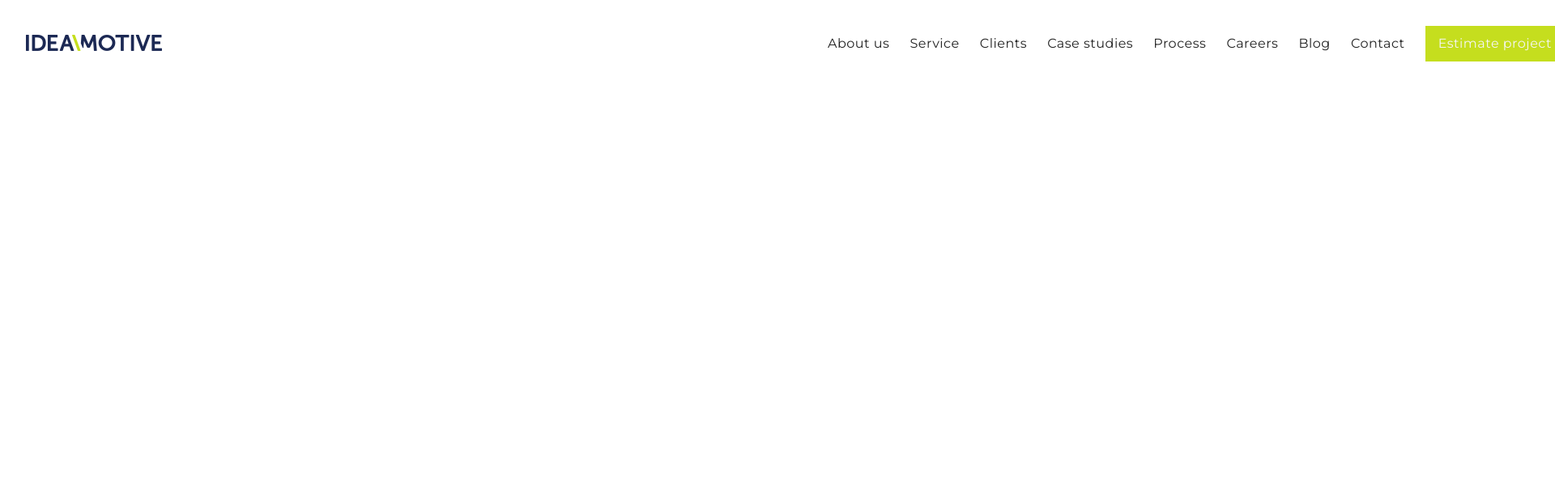
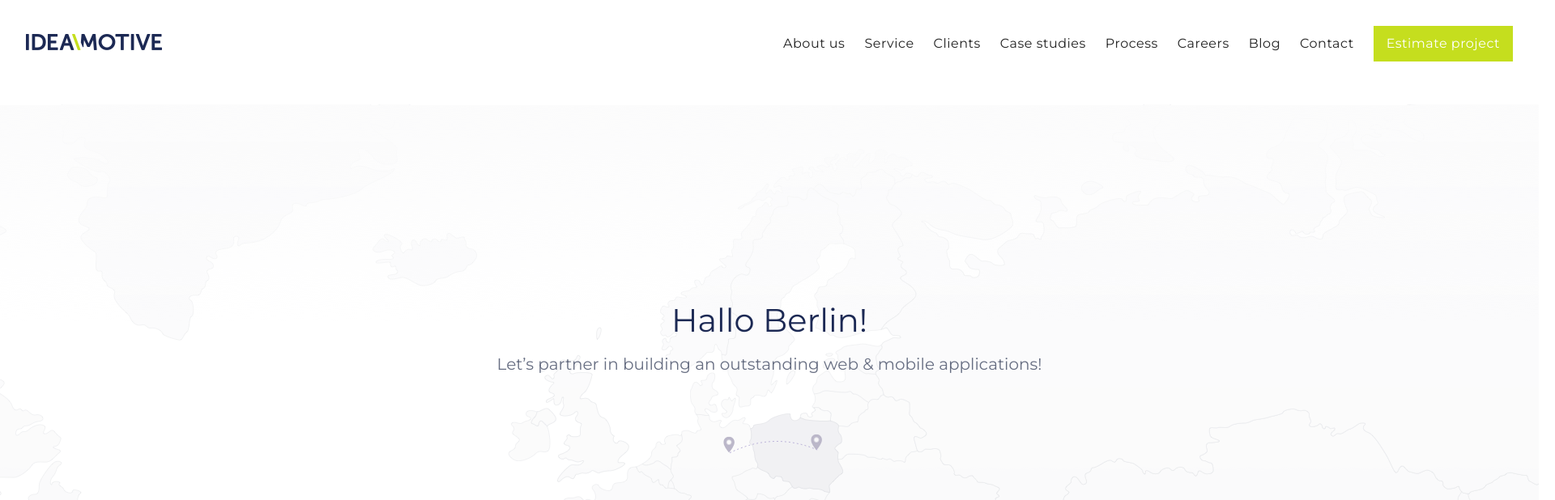
Before and after one commit to konradizowski/IdeaMotive---zadanie-testowe-2, a website: page index.html in a window 1280 px wide. Shown: the top 618 px of the page at 81% size, 1920 px wide, since content can reach past the window. Drawn offline with Linux system fonts and the light colour scheme.

Commit message:
map section

```diff
--- a/index.html
+++ b/index.html
@@ -11,7 +11,7 @@
 
     <header class="page-header">
         <div class="page-header__box">
-        <div class="page-header__box--logo-box">
+            <div class="page-header__box--logo">
                 <img src="img/logo_im_dark.png">
             </div>
             <nav class="page-header__box--menu">
@@ -27,5 +27,22 @@
             </nav>
         </div>
     </header>
+    <section class="map-section">
+        <div class="container map-section__component">
+            <div class="col-8 map-section__component--mega">Hallo Berlin!</div>
+            <div class="col-8 map-section__component--partner">Let’s partner in building an outstanding web & mobile applications!</div>
+        </div>
+        <div class="container map-section__data">
+            <div class="col-2"
+
+        </div>
+    </section>
+
+    <footer class="page-footer">
+        <div class="page-footer__box">
+
+
+        </div>
+    </footer>
 </body>
 </html>
--- a/scss/main.scss
+++ b/scss/main.scss
@@ -2,3 +2,5 @@
 
 @import "modules/layout";
 @import "modules/header";
+@import "modules/footer";
+@import "modules/map-section";
--- /dev/null
+++ b/scss/modules/footer.scss
@@ -0,0 +1,10 @@
+.page-footer {
+  /*
+  background-image: url("../img/dashes_for_header.svg");
+  */
+  background-color: lightblue;
+  width: 1900px;
+  height: 356px;
+
+
+}
--- a/scss/modules/header.scss
+++ b/scss/modules/header.scss
@@ -3,22 +3,26 @@
   z-index: 1;
   height: 129px;
   width: 1900px;
+  /*
   position: absolute;
+  */
 
   .page-header__box {
-    width: 100%;
     display: flex;
-    align-items: center;
     justify-content: space-between;
     padding: 32px 32px 0 32px;
 
+    .page-header__box--logo {
+      padding-top: 10px;
+    }
 
     .page-header__box--menu {
       width: 910px;
-      height: 44px;
+      height: auto;
       display: flex;
-      justify-content: space-between;
+      justify-content: right;
       align-items: center;
+      padding-bottom: 53px;
       a {
         margin-right: 24px;
         text-decoration: none;
@@ -37,7 +41,8 @@
       a:last-child {
         margin-right: 0;
         background-color: #C5DE1E;
-        color: whitesmoke;
+        color: #FFFFFF;
+        text-shadow: 1px 1px 1px 0 rgba(0,0,0,0.11);
         font-weight: 500;
         padding: 10px 16px;
       }
--- a/scss/modules/layout.scss
+++ b/scss/modules/layout.scss
@@ -1,13 +1,19 @@
 
-section, header, footer { box-sizing: border-box;  padding: 0;
-  width: 100%;   }
+section, header, footer { box-sizing: border-box;
+  padding: 0;
+  width: 100%;
+}
 
 .container {
-  width: 1900px;
   margin: 0 auto;
   height: 100%;
+  width: 1128px;
+  display: flex;
 }
 
+.col-8 {
+  width: 744px;
+}
 
 body { font-family: 'Montserrat', sans-serif;
 }
@@ -15,6 +21,7 @@ body { font-family: 'Montserrat', sans-serif;
 
 .column {
   text-decoration: none;
+
 }
 
 .col-2-layout {
--- /dev/null
+++ b/scss/modules/map-section.scss
@@ -0,0 +1,39 @@
+.map-section{
+  width: 1900px;
+  height: 840px;
+  background-image: url("../img/location-berlin.png");
+  background-position: center;
+  margin-bottom: 80px;
+
+  .map-section__component {
+    flex-direction: column;
+    align-items: center;
+
+
+    .map-section__component--mega {
+      /* height: 48px;
+       width: 744px;*/
+      color: #1C2954;
+      font-size: 40px;
+      font-weight: 500;
+      line-height: 48px;
+      text-align: center;
+      margin-top: 243px;
+      margin-bottom: 16px;
+
+    }
+
+    .map-section__component--partner {
+      /*
+      height: 28px;	width: 744px;
+      */
+      color: #676E82;
+      /*
+      font-family: "Museo Sans";
+      */
+      font-size: 20px;
+      line-height: 28px;
+      text-align: center;
+    }
+  }
+}
```
Also changed, not shown: css/main.css, css/modules/footer.css (added), css/modules/header.css, css/modules/layout.css, css/modules/map-section.css (added), img/dashes_for_header.svg (added), img/location-berlin.png (added). Lines whose indentation alone changed are shown as unchanged.
